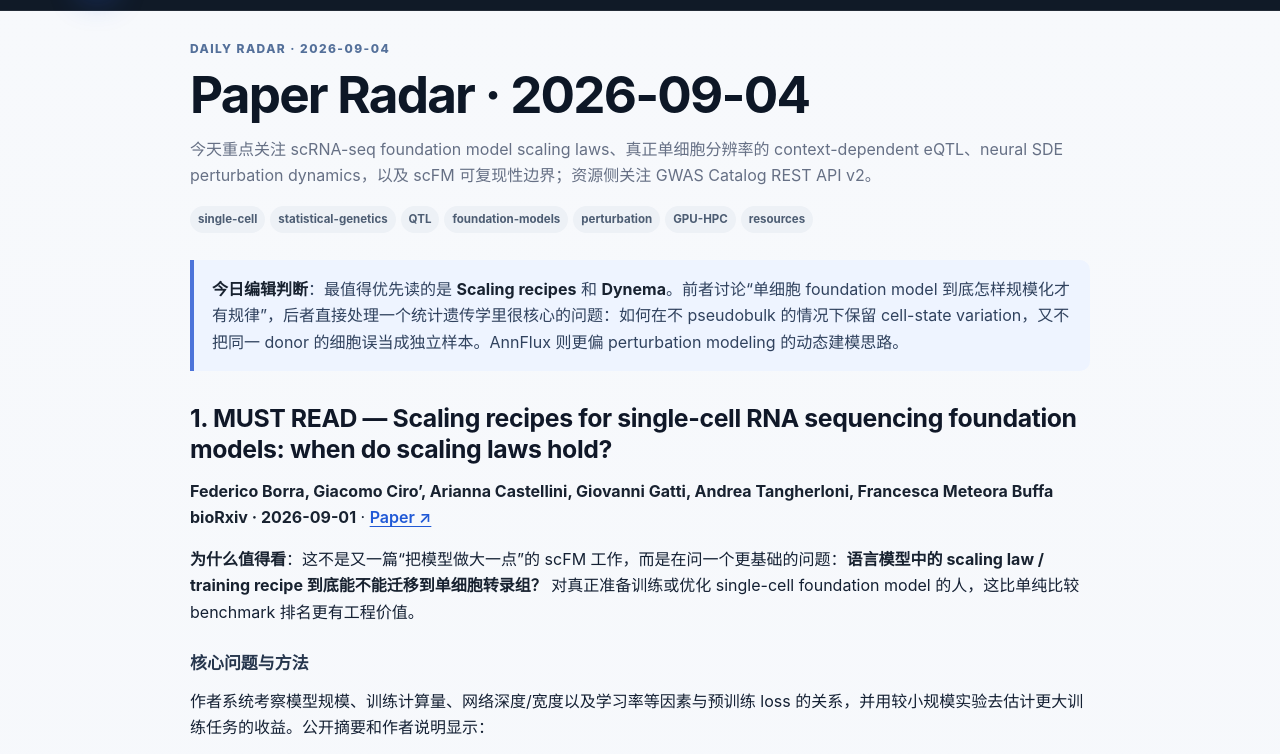
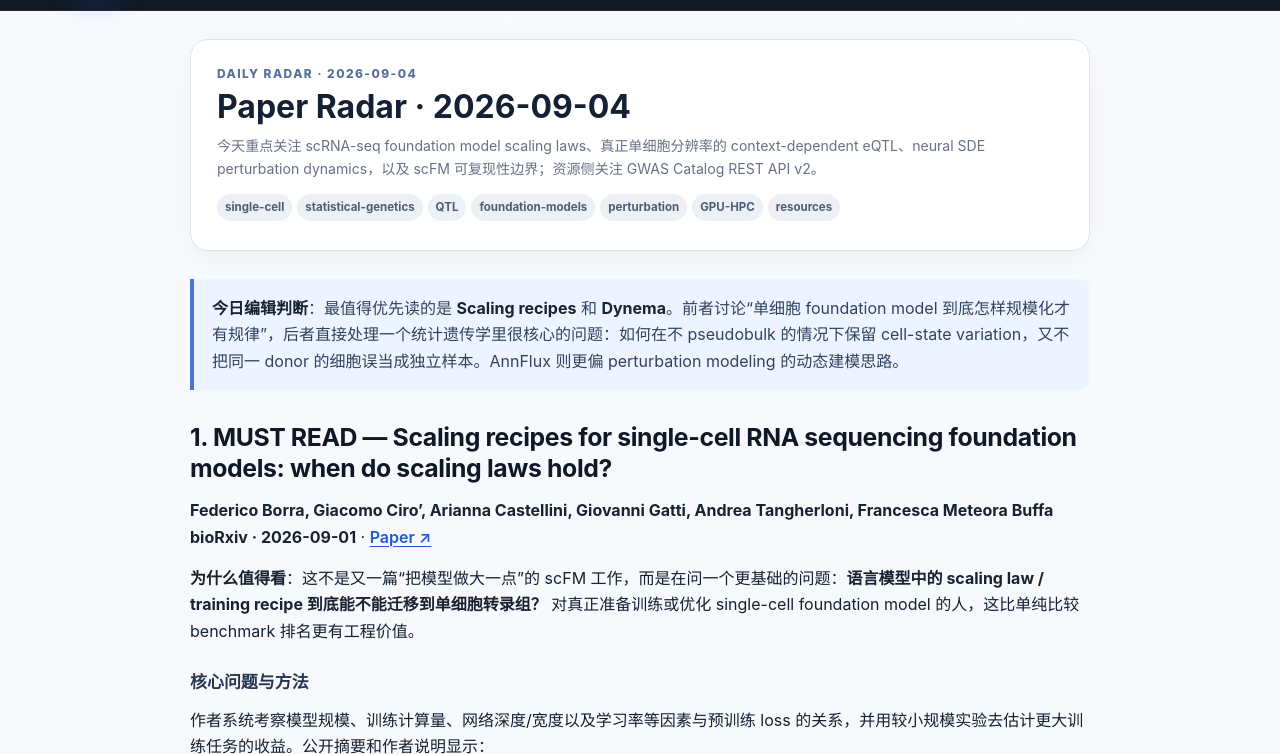
Before and after one commit to LucaJiang/genetic-daily-papers, an Astro site: page /daily/2026-09-04 in a window 1280 px wide. Shown: the part 60-814 px from the top of the page. Built offline with nearby package versions, Linux system fonts and the light colour scheme; Astro itself is replaced by a stand-in of ours.

Commit message:
ui: refine daily issue layout

```diff
--- a/src/pages/daily/[id].astro
+++ b/src/pages/daily/[id].astro
@@ -1,7 +1,21 @@
 ---
 import Base from '../../layouts/Base.astro';
 import { getCollection, render } from 'astro:content';
-export async function getStaticPaths(){const entries=await getCollection('daily');return entries.map(entry=>({params:{id:entry.id},props:{entry}}));}
-const { entry }=Astro.props;const { Content }=await render(entry);
+export async function getStaticPaths(){
+  const entries=await getCollection('daily');
+  return entries.map(entry=>({params:{id:entry.id},props:{entry}}));
+}
+const { entry }=Astro.props;
+const { Content }=await render(entry);
 ---
-<Base title={`${entry.data.title} · Genetic Daily Papers`}><article class="paper"><div class="eyebrow">Daily Radar · {entry.data.date.toISOString().slice(0,10)}</div><h1>{entry.data.title}</h1><p class="meta">{entry.data.summary}</p><p>{entry.data.topics.map(t=><span class="tag">{t}</span>)}</p><Content /></article></Base>
+<Base title={`${entry.data.title} · Genetic Daily Papers`} description={entry.data.summary}>
+  <article class="paper">
+    <div class="issue-head">
+      <div class="eyebrow">Daily Radar · {entry.data.date.toISOString().slice(0,10)}</div>
+      <h1>{entry.data.title}</h1>
+      <p class="meta">{entry.data.summary}</p>
+      <div>{entry.data.topics.map(t=><span class="tag">{t}</span>)}</div>
+    </div>
+    <Content />
+  </article>
+</Base>
```
